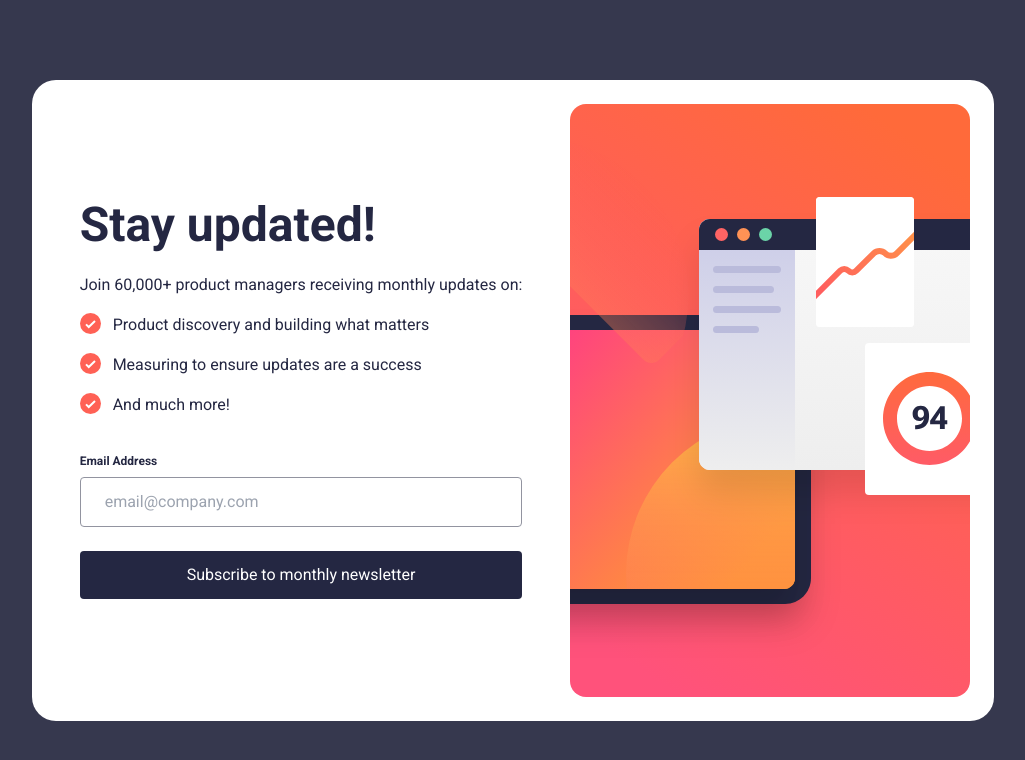
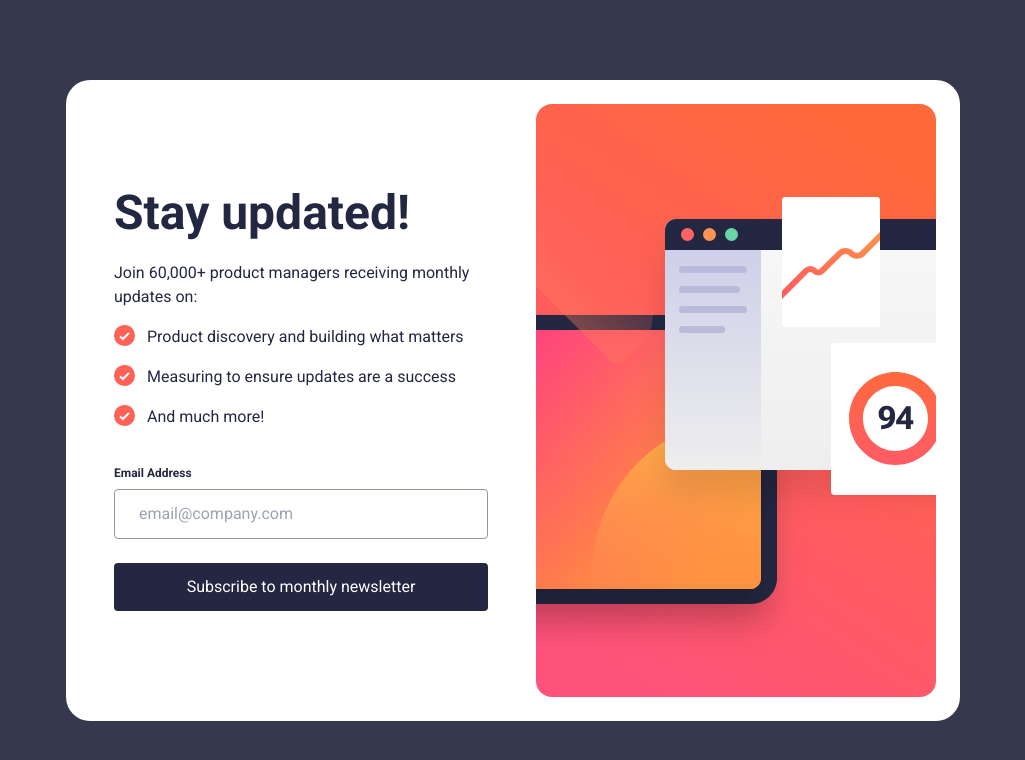
Before and after one commit to rafamorais/Newsletter-Sign-Up, a Next.js app: page / in a window 1280 px wide. Shown: the top 760 px of the page, without its empty margins (127-1152 px from the left). Built offline with nearby package versions, Linux system fonts and the light colour scheme.

Commit message:
Refactor: Adjust newslatter page

```diff
--- a/src/pages/index.jsx
+++ b/src/pages/index.jsx
@@ -1,13 +1,10 @@
 //Third party libraries
 import Image from "next/image";
-//Shared libraries
 
 //Files in our project
 import iconList from "@/assets/images/icon-list.svg";
 import signUpDesktop from "@/assets/images/illustration-sign-up-desktop.svg";
 import signUpMobile from "@/assets/images/illustration-sign-up-mobile.svg";
-
-//Relative imports
 
 export default function Home() {
   return (
@@ -20,12 +17,10 @@ export default function Home() {
         />
 
         <div className="flex items-center">
-          <div className="md:px-12 px-4">
+          <div className="md:px-12 px-4 max-w-[470px]">
             <h1 className="mb-6 mt-6 md:mt-0">Stay updated!</h1>
 
-            <p className="">
-              Join 60,000+ product managers receiving monthly updates on:
-            </p>
+            <p>Join 60,000+ product managers receiving monthly updates on:</p>
 
             <ul className="my-4">
               <li className="product-item md:pb-3">
@@ -69,9 +64,6 @@ export default function Home() {
           src={signUpDesktop}
           alt="screens pictures"
         />
-
-        {/* <img src="/assets/images/illustration-sign-up-desktop.svg" /> */}
-        {/* <img src="/assets/images/illustration-sign-up-mobile.svg" /> */}
       </div>
     </main>
   );
```
